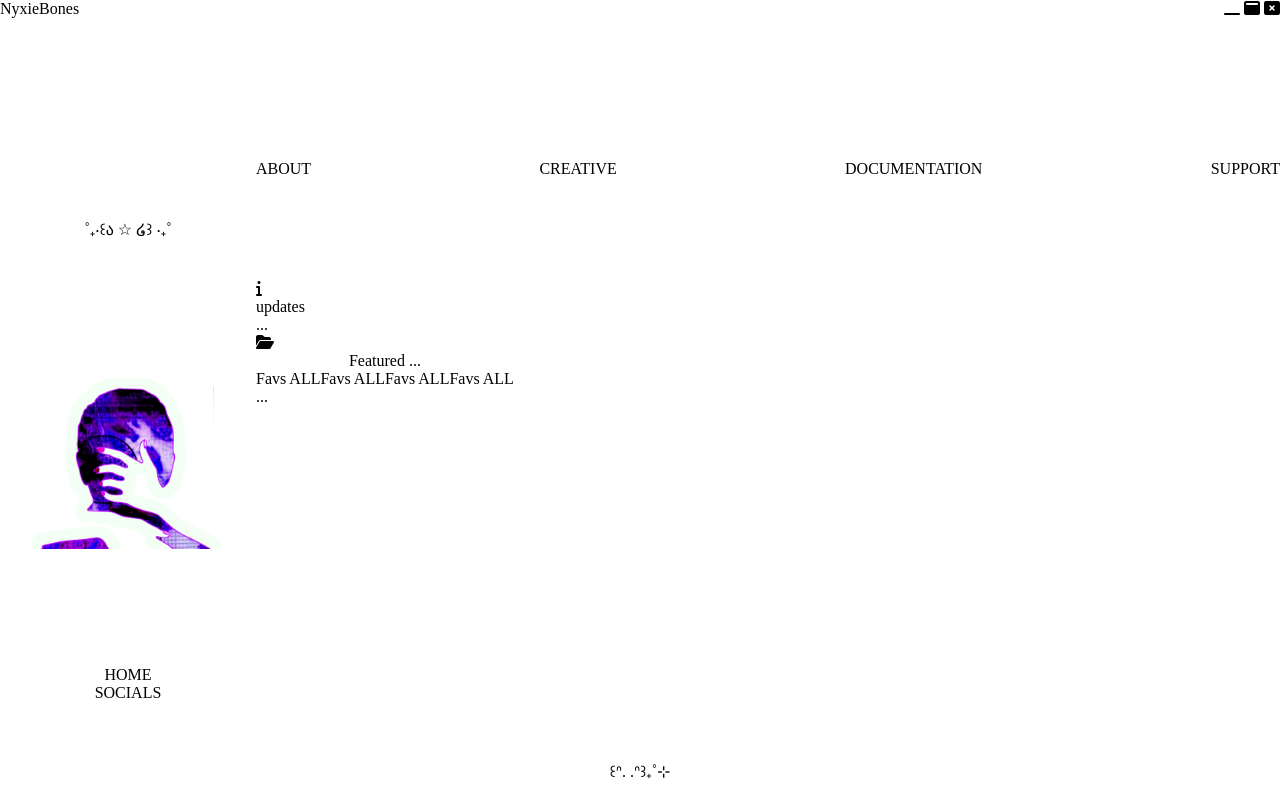
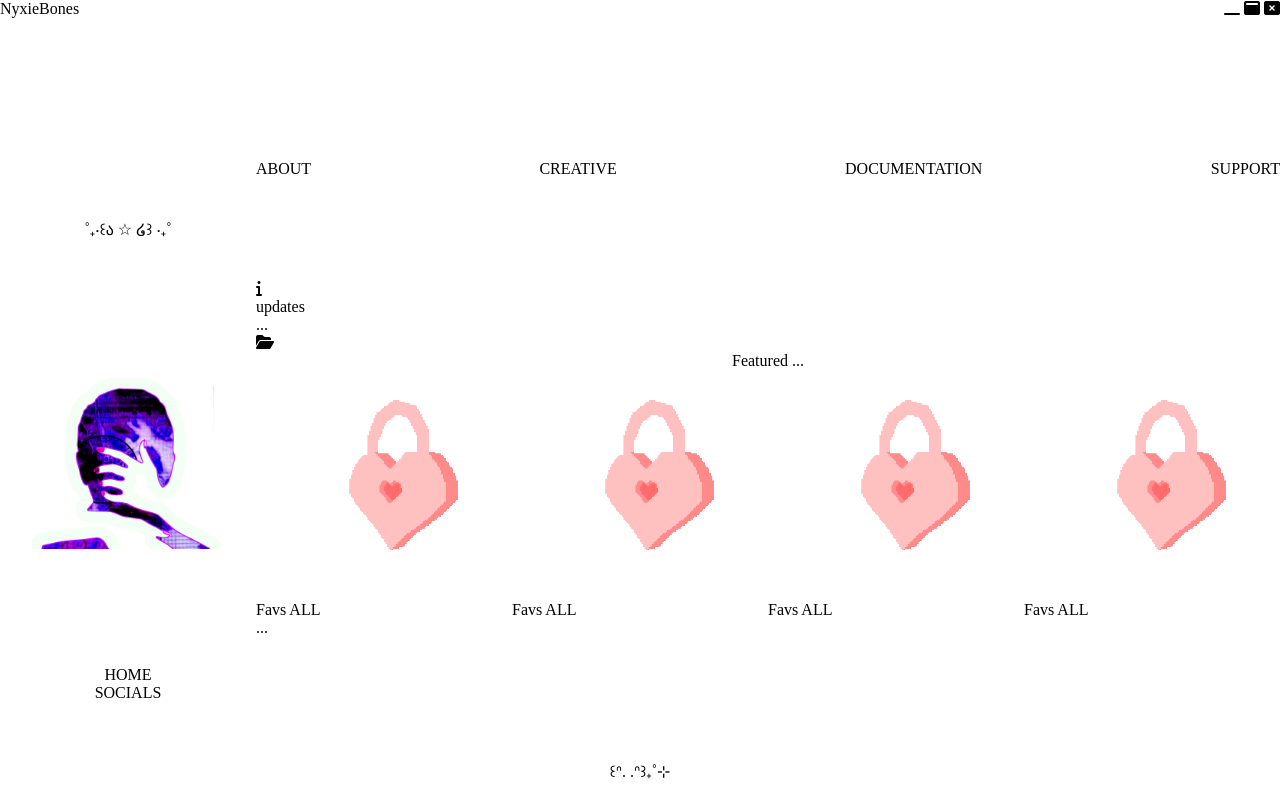
Before and after one commit to nyxiebones/nyxies, a plain HTML site: page index.html in a window 1280 px wide. Drawn offline with Linux system fonts and the light colour scheme.

Commit message:
table img placeholder

```diff
--- a/index.html
+++ b/index.html
@@ -133,19 +133,19 @@
                             <thead>
                                 <tr>
                                     <th scope="col">
-                                        <img src="/" alt="">
+                                        <img src="/assets/placeholders/table-placeholder-img.gif" alt="">
                                     </th>
 
                                     <th scope="col">
-                                        <img src="/" alt="">
+                                        <img src="/assets/placeholders/table-placeholder-img.gif" alt="">
                                     </th>
 
                                     <th scope="col">
-                                        <img src="/" alt="">
+                                        <img src="/assets/placeholders/table-placeholder-img.gif" alt="">
                                     </th>
 
                                     <th scope="col">
-                                        <img src="/" alt="">
+                                        <img src="/assets/placeholders/table-placeholder-img.gif" alt="">
                                     </th>
 
                                 </tr>
```
Also changed, not shown: assets/placeholders/table-placeholder-img.gif (added).
